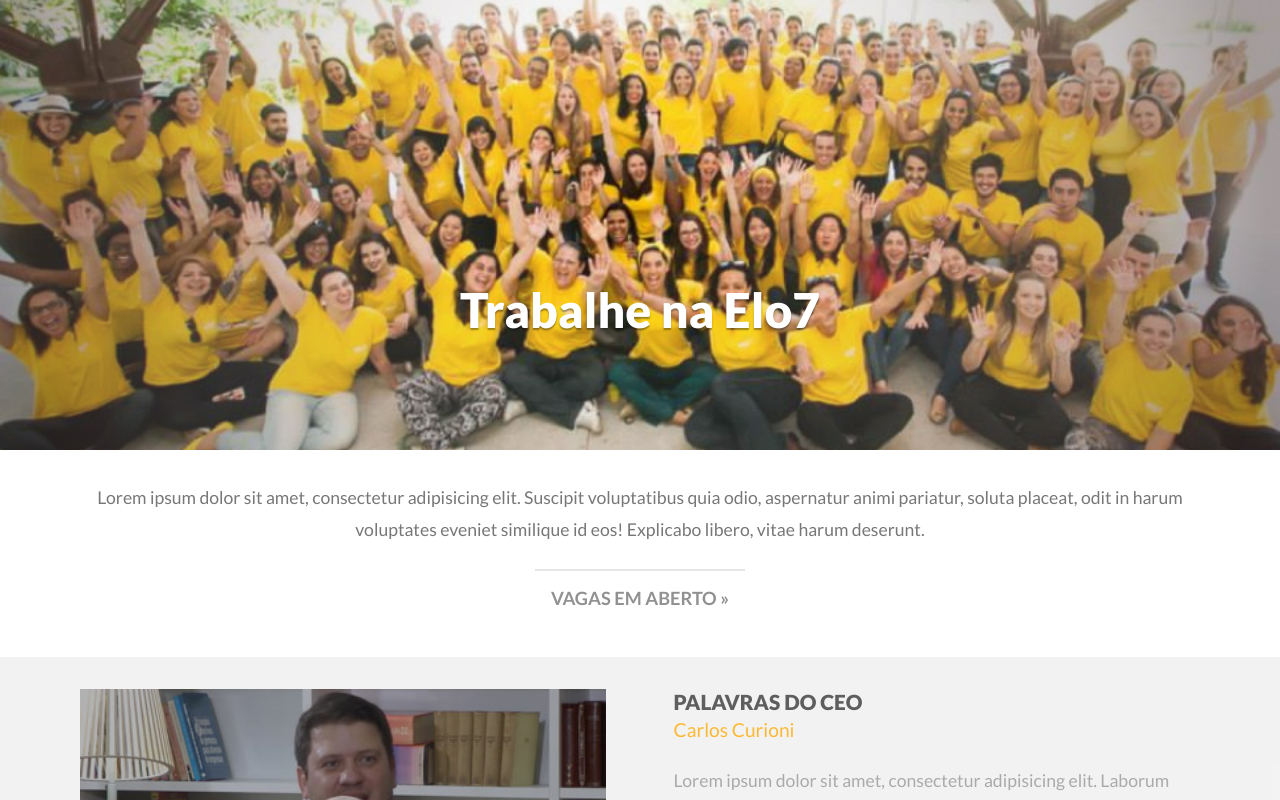
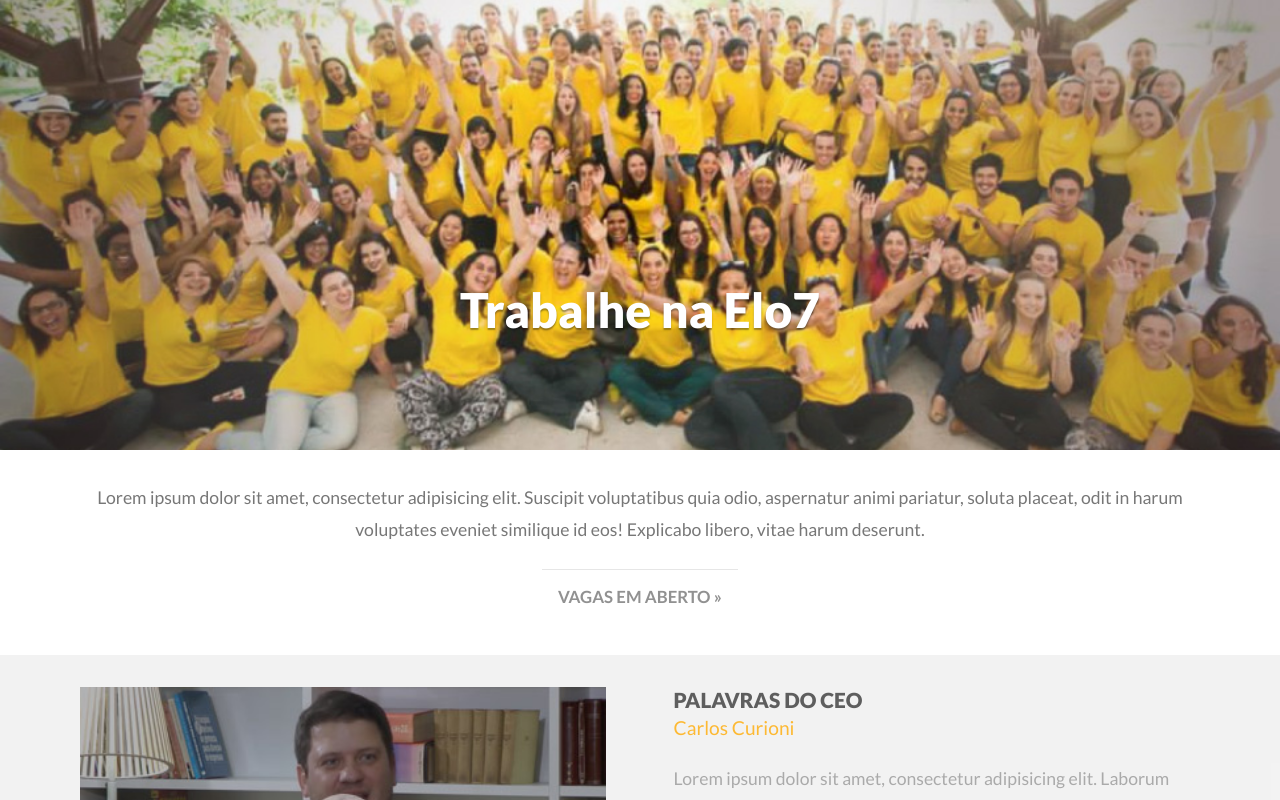
Before and after one commit to gabrielmedina/elo7-test, a website: page index.html in a window 1280 px wide. Shown: the top 800 px of the page. Drawn offline with nearby package versions, Linux system fonts and the light colour scheme; files that its build step writes are made by us from their sources.

Commit message:
Correções de estilos para botões

```diff
--- a/assets/stylesheets/components/_btn.scss
+++ b/assets/stylesheets/components/_btn.scss
@@ -5,7 +5,7 @@
 
   display: inline-block;
   padding: 1rem;
-  border-top: solid .15rem rgba($black, .1);
+  border-top: solid .12rem rgba($black, .1);
 
   color: lighten($black, 50%);
   font-size: 1rem;
@@ -26,6 +26,6 @@
 
 @media screen and (min-width: $breakpoint-sm) {
   .btn {
-    font-size: 1.14rem;
+    font-size: 1.05rem;
   }
 }
```
